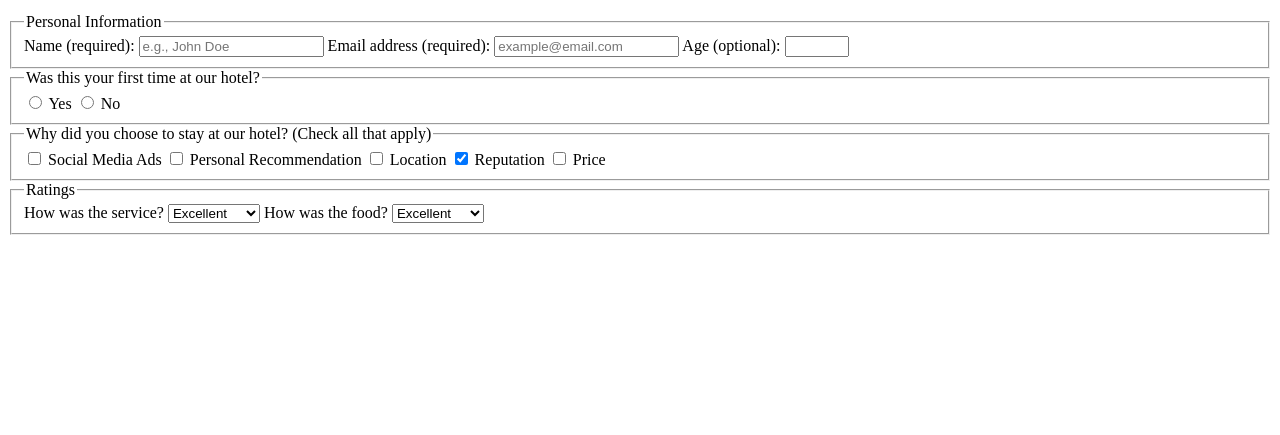
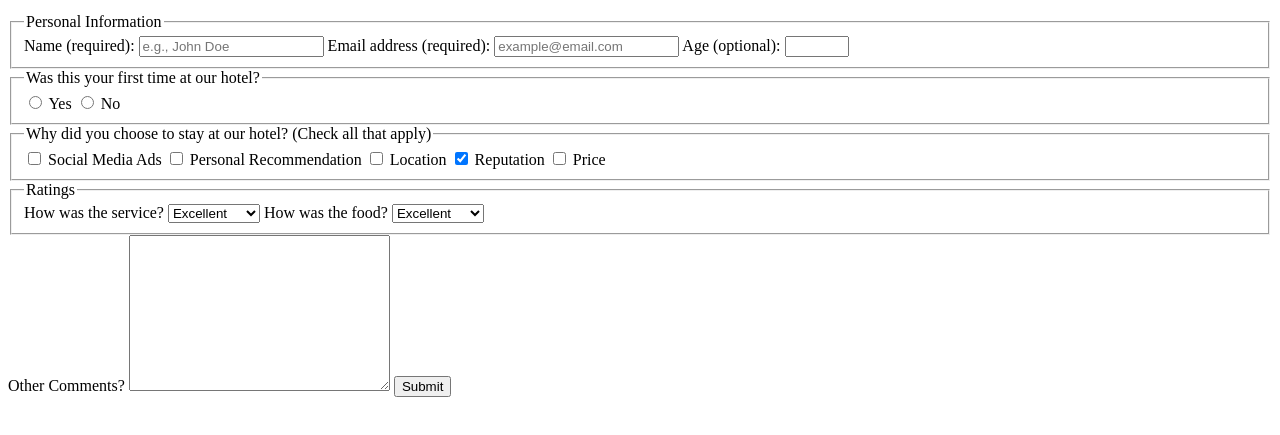
Before and after one commit to mrizkydp/freecodecamp-forms-and-tables-html-practice, a plain HTML site: page workshop-hotel-feedback-form/index.html in a window 1280 px wide. Shown: the part 101-536 px from the top of the page. Drawn offline with Linux system fonts and the light colour scheme.

Commit message:
Add comments textarea and submit button
Add an "Other Comments?" label, a textarea (id/name="comments", cols/rows set) and a form submit button to the hotel feedback form so users can provide additional feedback and submit the form.

```diff
--- a/workshop-hotel-feedback-form/index.html
+++ b/workshop-hotel-feedback-form/index.html
@@ -60,7 +60,9 @@
                 <option selected value="excellent">Excellent</option>
               </select>
             </fieldset>
-
+            <label for="comments">Other Comments?</label>
+            <textarea id="comments" name="comments" cols="30" rows="10"></textarea>
+            <button type="submit">Submit</button>
         </form>
     </main>
   </body>
```
